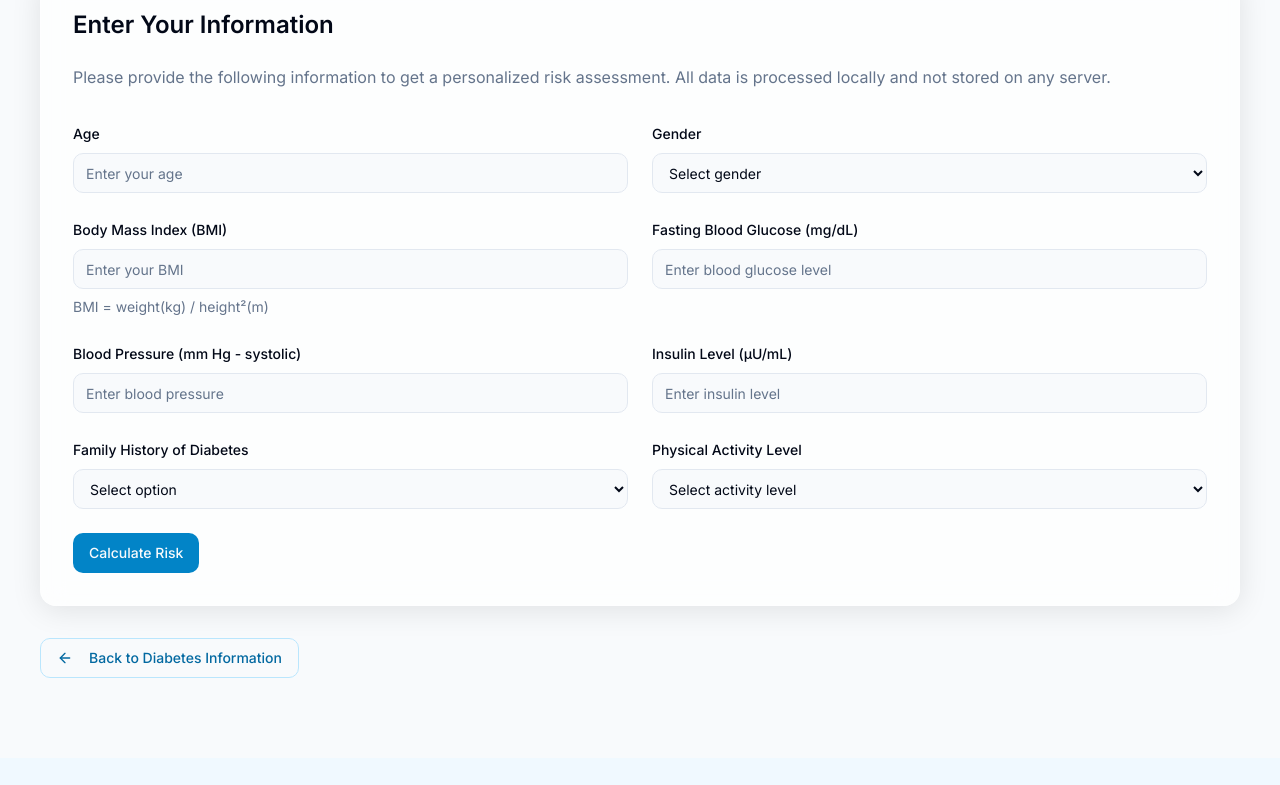
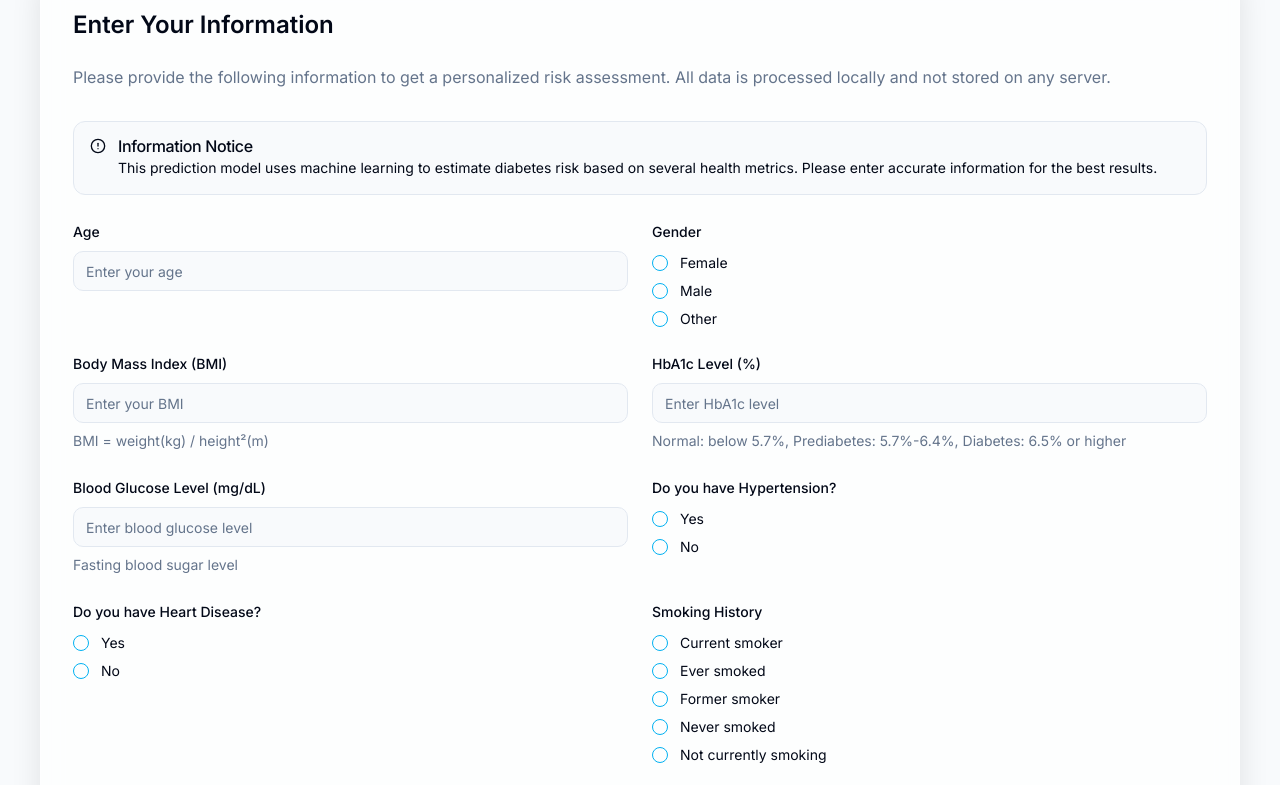
Before and after one commit to GokulStark3000/caremodel-portal, a React (Vite) app: page /disease/diabetes/predict in a window 1280 px wide. Shown: the part 280-1065 px from the top of the page. Built offline with nearby package versions, Linux system fonts and the light colour scheme.

Commit message:
Update Diabetes Prediction Form
Update the diabetes prediction form to include the specified features and display the prediction result.

```diff
--- a/src/pages/diseases/DiabetesPredict.tsx
+++ b/src/pages/diseases/DiabetesPredict.tsx
@@ -3,24 +3,33 @@ import React, { useState } from 'react';
 import PredictionLayout from '@/components/layout/PredictionLayout';
 import { Droplet, AlertCircle } from 'lucide-react';
 import { Input } from '@/components/ui/input';
-import { Label } from '@/components/ui/label';
 import { Button } from '@/components/ui/button';
-import { Card, CardContent, CardDescription, CardHeader, CardTitle } from '@/components/ui/card';
+import { Card } from '@/components/ui/card';
 import { Dialog, DialogContent, DialogDescription, DialogHeader, DialogTitle } from '@/components/ui/dialog';
 import { Form, FormControl, FormDescription, FormField, FormItem, FormLabel, FormMessage } from '@/components/ui/form';
+import { RadioGroup, RadioGroupItem } from '@/components/ui/radio-group';
 import { zodResolver } from '@hookform/resolvers/zod';
 import { z } from 'zod';
 import { useForm } from 'react-hook-form';
+import { Alert, AlertTitle, AlertDescription } from '@/components/ui/alert';
 
 const formSchema = z.object({
   age: z.coerce.number().min(1, "Age is required").max(120, "Age must be less than 120"),
-  gender: z.string().min(1, "Gender is required"),
+  hypertension: z.enum(["0", "1"], {
+    required_error: "Please select if you have hypertension",
+  }),
+  heart_disease: z.enum(["0", "1"], {
+    required_error: "Please select if you have heart disease",
+  }),
   bmi: z.coerce.number().min(10, "BMI must be at least 10").max(50, "BMI must be less than 50"),
-  glucose: z.coerce.number().min(50, "Glucose must be at least 50").max(300, "Glucose must be less than 300"),
-  bloodPressure: z.coerce.number().min(50, "Blood pressure must be at least 50").max(200, "Blood pressure must be less than 200"),
-  insulin: z.coerce.number().min(0, "Insulin must be at least 0"),
-  familyHistory: z.string().min(1, "Family history is required"),
-  physicalActivity: z.string().min(1, "Physical activity level is required"),
+  HbA1c_level: z.coerce.number().min(3, "HbA1c level must be at least 3").max(15, "HbA1c level must be less than 15"),
+  blood_glucose_level: z.coerce.number().min(50, "Blood glucose must be at least 50").max(500, "Blood glucose must be less than 500"),
+  gender: z.enum(["Female", "Male", "Other"], {
+    required_error: "Please select your gender",
+  }),
+  smoking_history: z.enum(["current", "ever", "former", "never", "not current"], {
+    required_error: "Please select your smoking history",
+  })
 });
 
 type FormValues = z.infer<typeof formSchema>;
@@ -33,39 +42,64 @@ const DiabetesPredict = () => {
     resolver: zodResolver(formSchema),
     defaultValues: {
       age: undefined,
-      gender: "",
+      hypertension: undefined,
+      heart_disease: undefined,
       bmi: undefined,
-      glucose: undefined,
-      bloodPressure: undefined,
-      insulin: undefined,
-      familyHistory: "",
-      physicalActivity: "",
+      HbA1c_level: undefined,
+      blood_glucose_level: undefined,
+      gender: undefined,
+      smoking_history: undefined,
     },
   });
 
   const onSubmit = (data: FormValues) => {
     console.log("Form data:", data);
 
+    // Convert data for ML model format
+    const modelInput = {
+      age: data.age,
+      hypertension: parseInt(data.hypertension),
+      heart_disease: parseInt(data.heart_disease),
+      bmi: data.bmi,
+      HbA1c_level: data.HbA1c_level,
+      blood_glucose_level: data.blood_glucose_level,
+      gender_Male: data.gender === "Male" ? 1 : 0,
+      gender_Other: data.gender === "Other" ? 1 : 0,
+      smoking_history_current: data.smoking_history === "current" ? 1 : 0,
+      smoking_history_ever: data.smoking_history === "ever" ? 1 : 0,
+      smoking_history_former: data.smoking_history === "former" ? 1 : 0,
+      smoking_history_never: data.smoking_history === "never" ? 1 : 0,
+      smoking_history_not_current: data.smoking_history === "not current" ? 1 : 0,
+    };
+
+    console.log("Model input:", modelInput);
+
     // Simplified ML prediction simulation
     let score = 0;
 
     // Age factor
-    if (data.age > 45) score += 20;
-    else if (data.age > 30) score += 10;
+    if (data.age > 45) score += 10;
+    else if (data.age > 30) score += 5;
+
+    // Medical conditions
+    if (data.hypertension === "1") score += 15;
+    if (data.heart_disease === "1") score += 20;
 
     // BMI factor
-    if (data.bmi > 30) score += 25;
-    else if (data.bmi > 25) score += 15;
+    if (data.bmi > 30) score += 15;
+    else if (data.bmi > 25) score += 10;
 
-    // Glucose factor
-    if (data.glucose > 140) score += 30;
-    else if (data.glucose > 100) score += 20;
+    // HbA1c and glucose levels
+    if (data.HbA1c_level > 6.5) score += 25;
+    else if (data.HbA1c_level > 5.7) score += 15;
 
-    // Family history
-    if (data.familyHistory === "yes") score += 15;
+    if (data.blood_glucose_level > 180) score += 25;
+    else if (data.blood_glucose_level > 140) score += 15;
 
-    // Physical activity
-    if (data.physicalActivity === "low") score += 10;
+    // Gender and smoking can also contribute
+    if (data.gender === "Male") score += 5;
+    if (data.smoking_history === "current") score += 10;
+    else if (data.smoking_history === "former" || data.smoking_history === "ever") score += 5;
 
     // Scale to percentage (0-100)
     const finalScore = Math.min(Math.round(score), 100);
@@ -79,6 +113,15 @@ const DiabetesPredict = () => {
       icon={<Droplet size={28} />}
       diseaseRoute="/disease/diabetes"
     >
+      <Alert className="mb-6">
+        <AlertCircle className="h-4 w-4" />
+        <AlertTitle>Information Notice</AlertTitle>
+        <AlertDescription>
+          This prediction model uses machine learning to estimate diabetes risk based on several health metrics.
+          Please enter accurate information for the best results.
+        </AlertDescription>
+      </Alert>
+
       <Form {...form}>
         <form onSubmit={form.handleSubmit(onSubmit)} className="space-y-6">
           <div className="grid grid-cols-1 md:grid-cols-2 gap-6">
@@ -100,18 +143,33 @@ const DiabetesPredict = () => {
               control={form.control}
               name="gender"
               render={({ field }) => (
-                <FormItem>
+                <FormItem className="space-y-3">
                   <FormLabel>Gender</FormLabel>
                   <FormControl>
-                    <select
-                      className="flex h-10 w-full rounded-md border border-input bg-background px-3 py-2 text-base ring-offset-background file:border-0 file:bg-transparent file:text-sm file:font-medium file:text-foreground placeholder:text-muted-foreground focus-visible:outline-none focus-visible:ring-2 focus-visible:ring-ring focus-visible:ring-offset-2 disabled:cursor-not-allowed disabled:opacity-50 md:text-sm"
-                      {...field}
+                    <RadioGroup
+                      onValueChange={field.onChange}
+                      defaultValue={field.value}
+                      className="flex flex-col space-y-1"
                     >
-                      <option value="">Select gender</option>
-                      <option value="male">Male</option>
-                      <option value="female">Female</option>
-                      <option value="other">Other</option>
-                    </select>
+                      <FormItem className="flex items-center space-x-3 space-y-0">
+                        <FormControl>
+                          <RadioGroupItem value="Female" />
+                        </FormControl>
+                        <FormLabel className="font-normal">Female</FormLabel>
+                      </FormItem>
+                      <FormItem className="flex items-center space-x-3 space-y-0">
+                        <FormControl>
+                          <RadioGroupItem value="Male" />
+                        </FormControl>
+                        <FormLabel className="font-normal">Male</FormLabel>
+                      </FormItem>
+                      <FormItem className="flex items-center space-x-3 space-y-0">
+                        <FormControl>
+                          <RadioGroupItem value="Other" />
+                        </FormControl>
+                        <FormLabel className="font-normal">Other</FormLabel>
+                      </FormItem>
+                    </RadioGroup>
                   </FormControl>
                   <FormMessage />
                 </FormItem>
@@ -137,12 +195,63 @@ const DiabetesPredict = () => {
 
             <FormField
               control={form.control}
-              name="glucose"
+              name="HbA1c_level"
               render={({ field }) => (
                 <FormItem>
-                  <FormLabel>Fasting Blood Glucose (mg/dL)</FormLabel>
+                  <FormLabel>HbA1c Level (%)</FormLabel>
+                  <FormControl>
+                    <Input type="number" placeholder="Enter HbA1c level" step="0.1" {...field} />
+                  </FormControl>
+                  <FormDescription>
+                    Normal: below 5.7%, Prediabetes: 5.7%-6.4%, Diabetes: 6.5% or higher
+                  </FormDescription>
+                  <FormMessage />
+                </FormItem>
+              )}
+            />
+
+            <FormField
+              control={form.control}
+              name="blood_glucose_level"
+              render={({ field }) => (
+                <FormItem>
+                  <FormLabel>Blood Glucose Level (mg/dL)</FormLabel>
                   <FormControl>
                     <Input type="number" placeholder="Enter blood glucose level" {...field} />
+                  </FormControl>
+                  <FormDescription>
+                    Fasting blood sugar level
+                  </FormDescription>
+                  <FormMessage />
+                </FormItem>
+              )}
+            />
+
+            <FormField
+              control={form.control}
+              name="hypertension"
+              render={({ field }) => (
+                <FormItem className="space-y-3">
+                  <FormLabel>Do you have Hypertension?</FormLabel>
+                  <FormControl>
+                    <RadioGroup
+                      onValueChange={field.onChange}
+                      defaultValue={field.value}
+                      className="flex flex-col space-y-1"
+                    >
+                      <FormItem className="flex items-center space-x-3 space-y-0">
+                        <FormControl>
+                          <RadioGroupItem value="1" />
+                        </FormControl>
+                        <FormLabel className="font-normal">Yes</FormLabel>
+                      </FormItem>
+                      <FormItem className="flex items-center space-x-3 space-y-0">
+                        <FormControl>
+                          <RadioGroupItem value="0" />
+                        </FormControl>
+                        <FormLabel className="font-normal">No</FormLabel>
+                      </FormItem>
+                    </RadioGroup>
                   </FormControl>
                   <FormMessage />
                 </FormItem>
@@ -151,12 +260,29 @@ const DiabetesPredict = () => {
 
             <FormField
               control={form.control}
-              name="bloodPressure"
+              name="heart_disease"
               render={({ field }) => (
-                <FormItem>
-                  <FormLabel>Blood Pressure (mm Hg - systolic)</FormLabel>
+                <FormItem className="space-y-3">
+                  <FormLabel>Do you have Heart Disease?</FormLabel>
                   <FormControl>
-                    <Input type="number" placeholder="Enter blood pressure" {...field} />
+                    <RadioGroup
+                      onValueChange={field.onChange}
+                      defaultValue={field.value}
+                      className="flex flex-col space-y-1"
+                    >
+                      <FormItem className="flex items-center space-x-3 space-y-0">
+                        <FormControl>
+                          <RadioGroupItem value="1" />
+                        </FormControl>
+                        <FormLabel className="font-normal">Yes</FormLabel>
+                      </FormItem>
+                      <FormItem className="flex items-center space-x-3 space-y-0">
+                        <FormControl>
+                          <RadioGroupItem value="0" />
+                        </FormControl>
+                        <FormLabel className="font-normal">No</FormLabel>
+                      </FormItem>
+                    </RadioGroup>
                   </FormControl>
                   <FormMessage />
                 </FormItem>
@@ -165,55 +291,47 @@ const DiabetesPredict = () => {
 
             <FormField
               control={form.control}
-              name="insulin"
+              name="smoking_history"
               render={({ field }) => (
-                <FormItem>
-                  <FormLabel>Insulin Level (µU/mL)</FormLabel>
+                <FormItem className="space-y-3">
+                  <FormLabel>Smoking History</FormLabel>
                   <FormControl>
-                    <Input type="number" placeholder="Enter insulin level" {...field} />
-                  </FormControl>
-                  <FormMessage />
-                </FormItem>
-              )}
-            />
-
-            <FormField
-              control={form.control}
-              name="familyHistory"
-              render={({ field }) => (
-                <FormItem>
-                  <FormLabel>Family History of Diabetes</FormLabel>
-                  <FormControl>
-                    <select
-                      className="flex h-10 w-full rounded-md border border-input bg-background px-3 py-2 text-base ring-offset-background file:border-0 file:bg-transparent file:text-sm file:font-medium file:text-foreground placeholder:text-muted-foreground focus-visible:outline-none focus-visible:ring-2 focus-visible:ring-ring focus-visible:ring-offset-2 disabled:cursor-not-allowed disabled:opacity-50 md:text-sm"
-                      {...field}
+                    <RadioGroup
+                      onValueChange={field.onChange}
+                      defaultValue={field.value}
+                      className="flex flex-col space-y-1"
                     >
-                      <option value="">Select option</option>
-                      <option value="yes">Yes</option>
-                      <option value="no">No</option>
-                    </select>
-                  </FormControl>
-                  <FormMessage />
-                </FormItem>
-              )}
-            />
-
-            <FormField
-              control={form.control}
-              name="physicalActivity"
-              render={({ field }) => (
-                <FormItem>
-                  <FormLabel>Physical Activity Level</FormLabel>
-                  <FormControl>
-                    <select
-                      className="flex h-10 w-full rounded-md border border-input bg-background px-3 py-2 text-base ring-offset-background file:border-0 file:bg-transparent file:text-sm file:font-medium file:text-foreground placeholder:text-muted-foreground focus-visible:outline-none focus-visible:ring-2 focus-visible:ring-ring focus-visible:ring-offset-2 disabled:cursor-not-allowed disabled:opacity-50 md:text-sm"
-                      {...field}
-                    >
-                      <option value="">Select activity level</option>
-                      <option value="high">High (Regular vigorous exercise)</option>
-                      <option value="medium">Medium (Moderate exercise)</option>
-                      <option value="low">Low (Little to no exercise)</option>
-                    </select>
+                      <FormItem className="flex items-center space-x-3 space-y-0">
+                        <FormControl>
+                          <RadioGroupItem value="current" />
+                        </FormControl>
+                        <FormLabel className="font-normal">Current smoker</FormLabel>
+                      </FormItem>
+                      <FormItem className="flex items-center space-x-3 space-y-0">
+                        <FormControl>
+                          <RadioGroupItem value="ever" />
+                        </FormControl>
+                        <FormLabel className="font-normal">Ever smoked</FormLabel>
+                      </FormItem>
+                      <FormItem className="flex items-center space-x-3 space-y-0">
+                        <FormControl>
+                          <RadioGroupItem value="former" />
+                        </FormControl>
+                        <FormLabel className="font-normal">Former smoker</FormLabel>
+                      </FormItem>
+                      <FormItem className="flex items-center space-x-3 space-y-0">
+                        <FormControl>
+                          <RadioGroupItem value="never" />
+                        </FormControl>
+                        <FormLabel className="font-normal">Never smoked</FormLabel>
+                      </FormItem>
+                      <FormItem className="flex items-center space-x-3 space-y-0">
+                        <FormControl>
+                          <RadioGroupItem value="not current" />
+                        </FormControl>
+                        <FormLabel className="font-normal">Not currently smoking</FormLabel>
+                      </FormItem>
+                    </RadioGroup>
                   </FormControl>
                   <FormMessage />
                 </FormItem>
```
